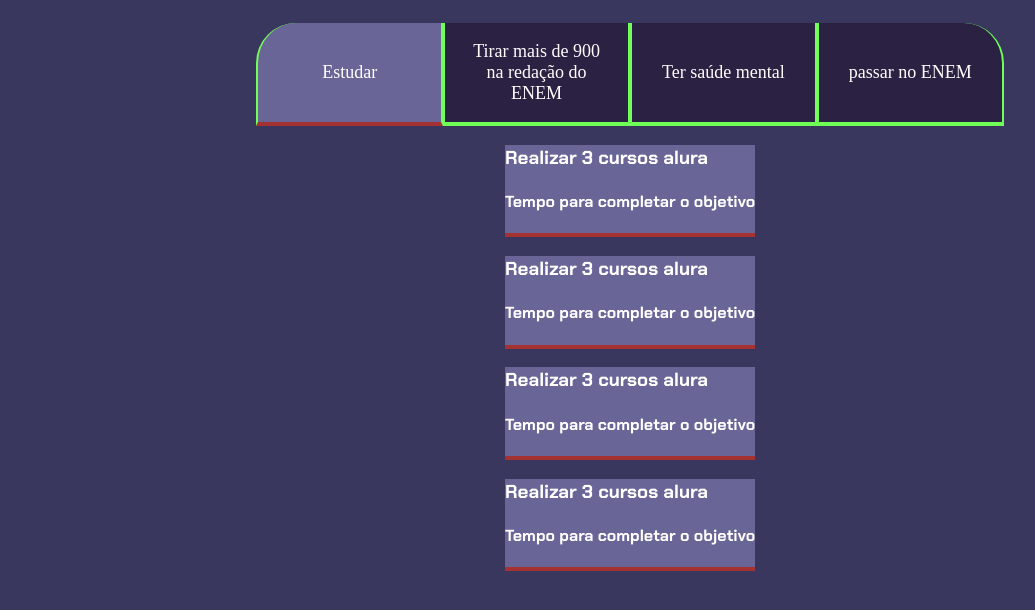
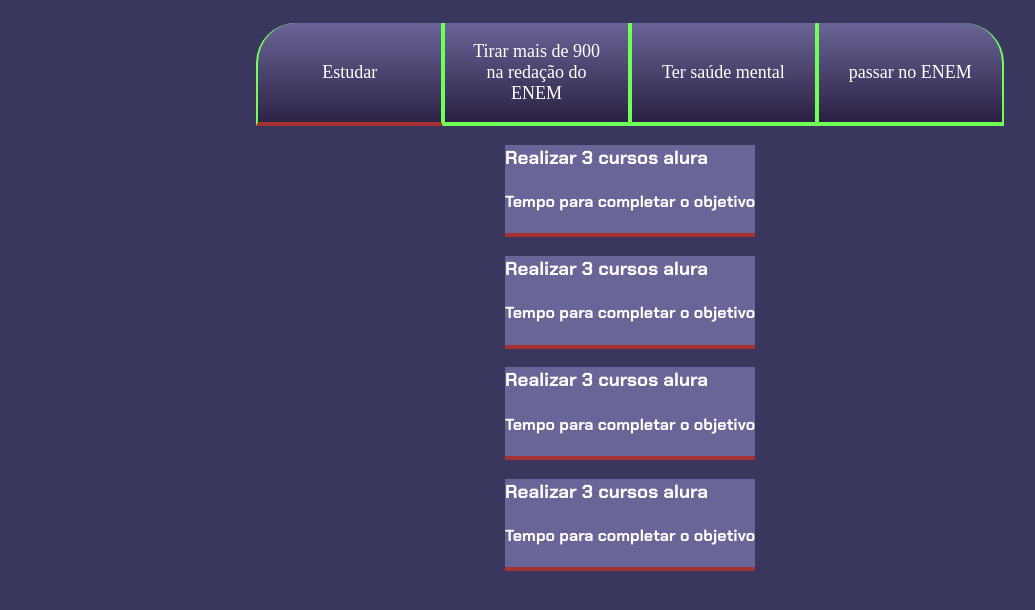
Before and after one commit to Luis1B/ProjetoTerceiroE, a plain HTML site: page index.html in a window 1280 px wide. Shown: the part 80-690 px from the top of the page, without its empty margins (10-1045 px from the left). Drawn offline with Linux system fonts and the light colour scheme.

Commit message:
Update style.css

```diff
--- a/style.css
+++ b/style.css
@@ -18,6 +18,18 @@ body{
     color: var(--cor-de-texto3);
     font-family: 'Chakra Petch', sans-serif;
 }
+
+.botao {
+    background: linear-gradient(to bottom, var(--botao-ativo), var(--botao-inativo));
+    font-family: 'Chakra Peth', sans-serif;
+    color: red;
+}
+
+.botao:hover {
+    background: linear-gradient(to top, var(--botao-ativo) 20%, var(--botao-inativo) 75%);
+
+}
+
 .conteudo-principal{
     display: flex;
     flex-direction: column;
```
